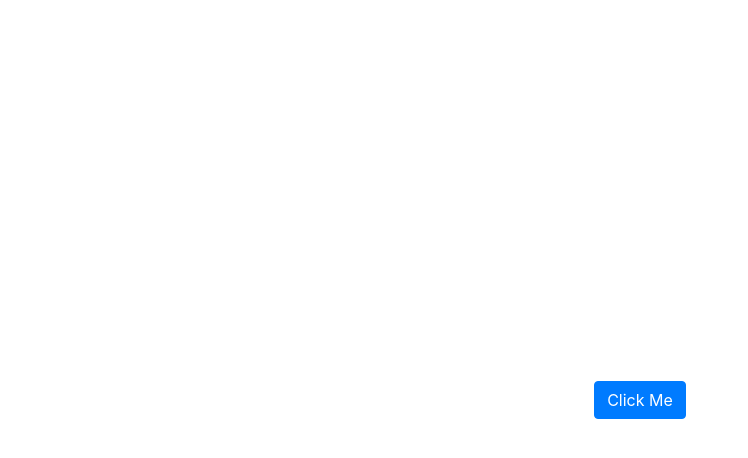
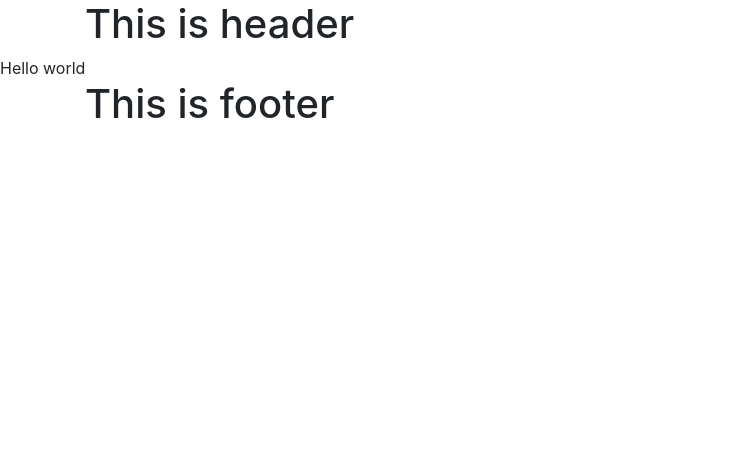
Before and after one commit to bonnak/2dollarshop, a Next.js app: page / in a window 1280 px wide. Shown: the top 458 px of the page, without its empty margins (0-748 px from the left). Built offline with nearby package versions, Linux system fonts and the light colour scheme.

Commit message:
wip layout and component

```diff
--- /dev/null
+++ b/components/PageFooter.js
@@ -0,0 +1,7 @@
+export default function PageFooter() {
+  return <footer>
+    <div className="container">
+      <h1>This is footer</h1>
+    </div>
+  </footer>;
+}
--- /dev/null
+++ b/components/PageHeader.js
@@ -0,0 +1,7 @@
+export default function PageHeader() {
+  return <header>
+    <div className="container">
+      <h1>This is header</h1>
+    </div>
+  </header>;
+}
--- /dev/null
+++ b/layouts/AppLayout.js
@@ -0,0 +1,10 @@
+import PageHeader from '../components/PageHeader';
+import PageFooter from '../components/PageFooter';
+
+export default function AppLayout({ children }) {
+  return (<div>
+    <PageHeader />
+    {children}
+    <PageFooter />
+  </div>);
+}
--- a/pages/index.js
+++ b/pages/index.js
@@ -1,18 +1,9 @@
-import Head from 'next/head';
-import { Button } from 'react-bootstrap';
-import styles from '../styles/Home.module.css';
+import AppLayout from '../layouts/AppLayout';
 
 export default function Home() {
   return (
-    <div className={styles.container}>
-      <Head>
-        <title>$2 shop</title>
-        <link rel="icon" href="/favicon.ico" />
-      </Head>
-
-      <main className={styles.main}>
-      <Button variant="primary">Click Me</Button>
-      </main>
-    </div>
+    <AppLayout>
+      <span>Hello world</span>
+    </AppLayout>
   );
 }
```
